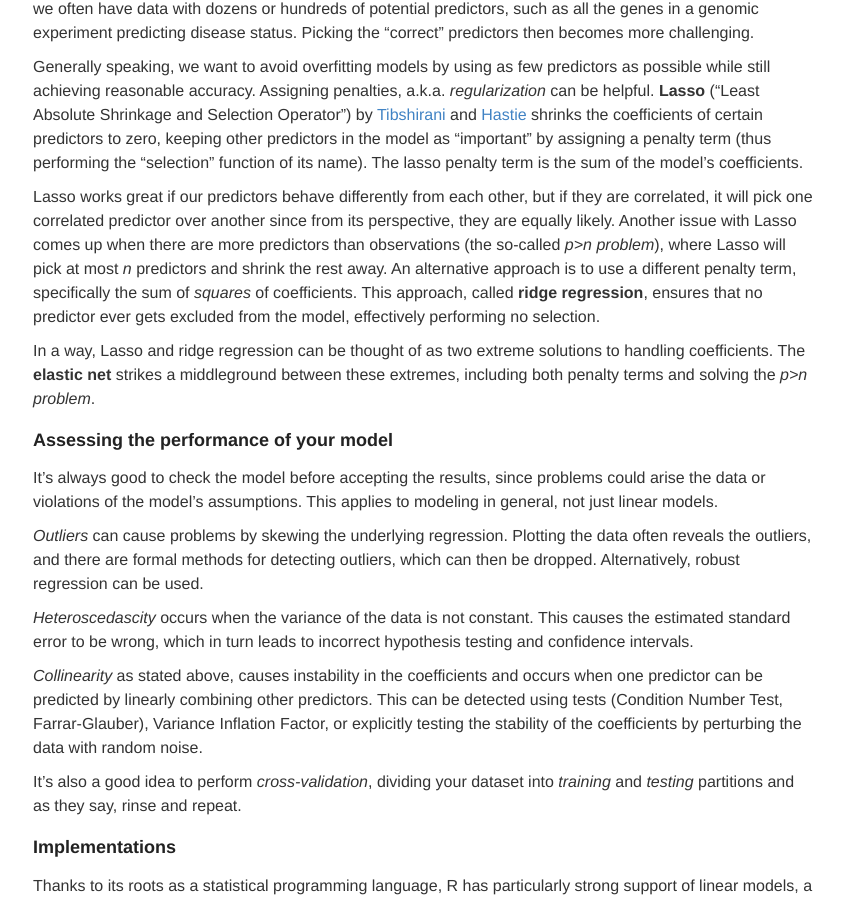
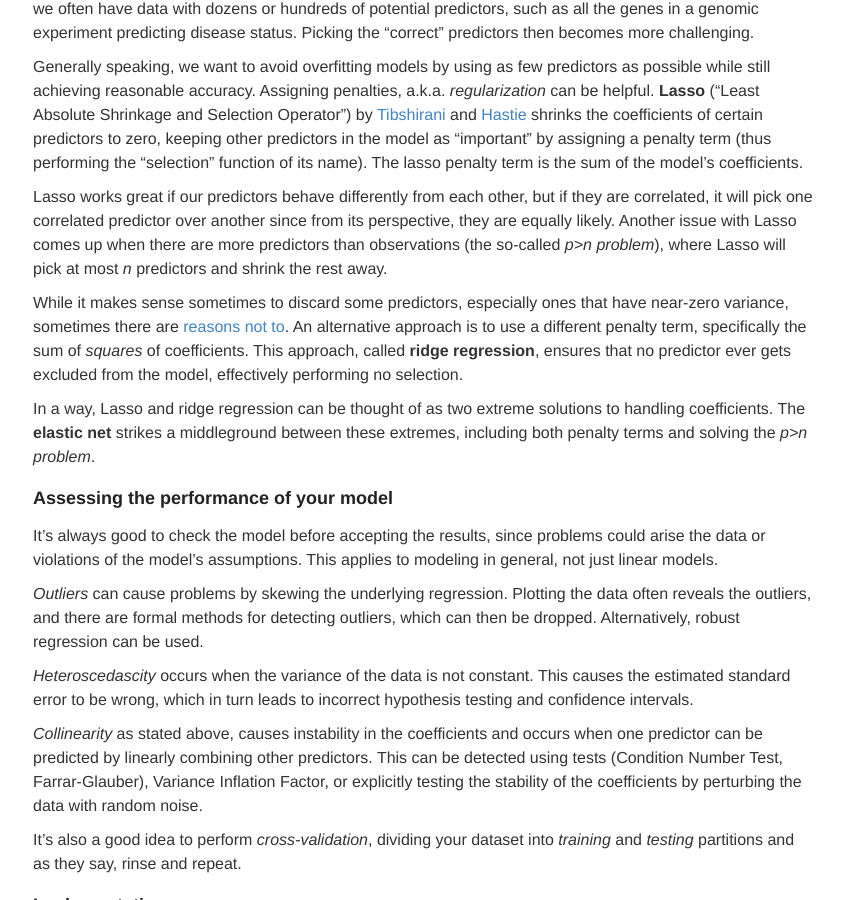
Before and after one commit to ptvan/ptvan.github.io, a Jekyll site: the page built from _posts/2020-10-10-linear-models.md, in a window 1280 px wide and 900 px high, scrolled down 846 px. Shown: the whole window, without its empty margins (217-1060 px from the left). Built offline with Jekyll 4.4.1, drawn with Linux system fonts in a browser that asks for light colours.

Commit message:
added external link to zero-variance predictors

```diff
--- a/_posts/2020-10-10-linear-models.md
+++ b/_posts/2020-10-10-linear-models.md
@@ -23,7 +23,9 @@ In simple cases, we have a handful of predictors affecting our outcome: for exam
 
 Generally speaking, we want to avoid overfitting models by using as few predictors as possible while still achieving reasonable accuracy. Assigning penalties, a.k.a. *regularization* can be helpful. **Lasso** ("Least Absolute Shrinkage and Selection Operator") by [Tibshirani](https://tibshirani.su.domains/) and [Hastie](https://web.stanford.edu/~hastie/) shrinks the coefficients of certain predictors to zero, keeping other predictors in the model as "important" by assigning a penalty term (thus performing the "selection" function of its name). The lasso penalty term is the sum of the model's coefficients.
 
-Lasso works great if our predictors behave differently from each other, but if they are correlated, it will pick one correlated predictor over another since from its perspective, they are equally likely. Another issue with Lasso comes up when there are more predictors than observations (the so-called *p>n problem*), where Lasso will pick at most *n* predictors and shrink the rest away. An alternative approach is to use a different penalty term, specifically the sum of *squares* of coefficients. This approach, called **ridge regression**, ensures that no predictor ever gets excluded from the model, effectively performing no selection.
+Lasso works great if our predictors behave differently from each other, but if they are correlated, it will pick one correlated predictor over another since from its perspective, they are equally likely. Another issue with Lasso comes up when there are more predictors than observations (the so-called *p>n problem*), where Lasso will pick at most *n* predictors and shrink the rest away.
+
+While it makes sense sometimes to discard some predictors, especially ones that have near-zero variance, sometimes there are [reasons not to](https://tgmstat.wordpress.com/2014/03/06/near-zero-variance-predictors/). An alternative approach is to use a different penalty term, specifically the sum of *squares* of coefficients. This approach, called **ridge regression**, ensures that no predictor ever gets excluded from the model, effectively performing no selection.
 
 In a way, Lasso and ridge regression can be thought of as two extreme solutions to handling coefficients. The **elastic net** strikes a middleground between these extremes, including both penalty terms and solving the *p>n problem*.
 
```
